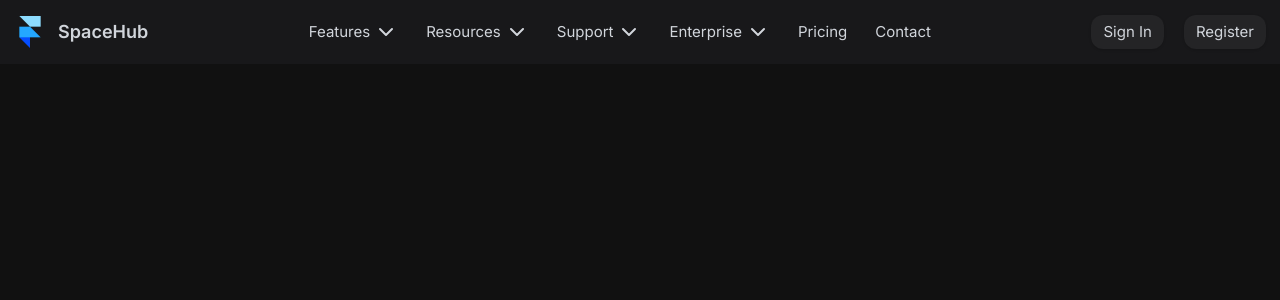
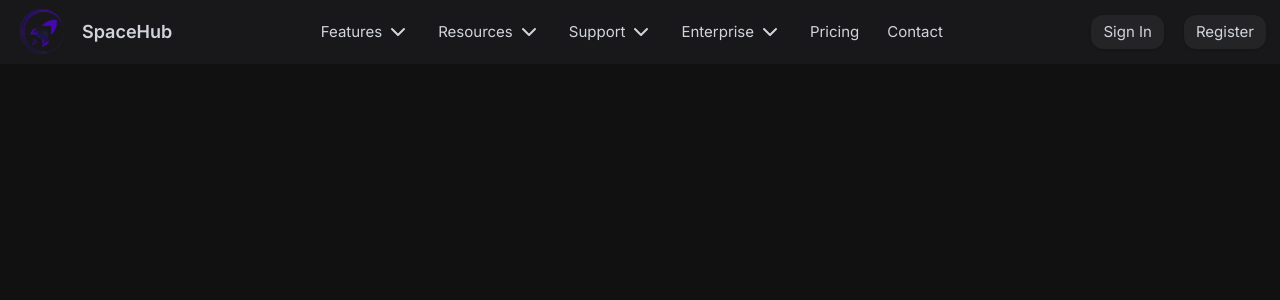
Before and after one commit to SwaroopArya65/ISRO-SpaceHub, a React (Vite) app in the folder frontend/: page / in a window 1280 px wide. Shown: the top 300 px of the page. Built offline with nearby package versions, Linux system fonts and the light colour scheme.

Commit message:
change in logo

```diff
--- a/frontend/src/App.jsx
+++ b/frontend/src/App.jsx
@@ -1,5 +1,5 @@
 import { Menus } from "./utils";
-import Logo from "./assets/logo.webp";
+import Logo from "./assets/logo.png";
 import DesktopMenu from "./components/DesktopMenu";
 import MobMenu from "./components/MobMenu";
 
@@ -9,7 +9,7 @@
       <header className="h-16 text-[15px] fixed inset-0 flex-center bg-[#18181A] ">
         <nav className=" px-3.5 flex-center-between w-full max-w-7xl mx-auto">
           <div className="flex-center gap-x-3 z-[999] relative">
-            <img src={Logo} alt="" className="size-8" />
+            <img src={Logo} alt="" className="size-14" />
             <h3 className="text-lg font-semibold">SpaceHub</h3>
           </div>
 
```
Also changed, not shown: frontend/src/assets/logo.png (added), frontend/src/assets/logo1.png (added).
